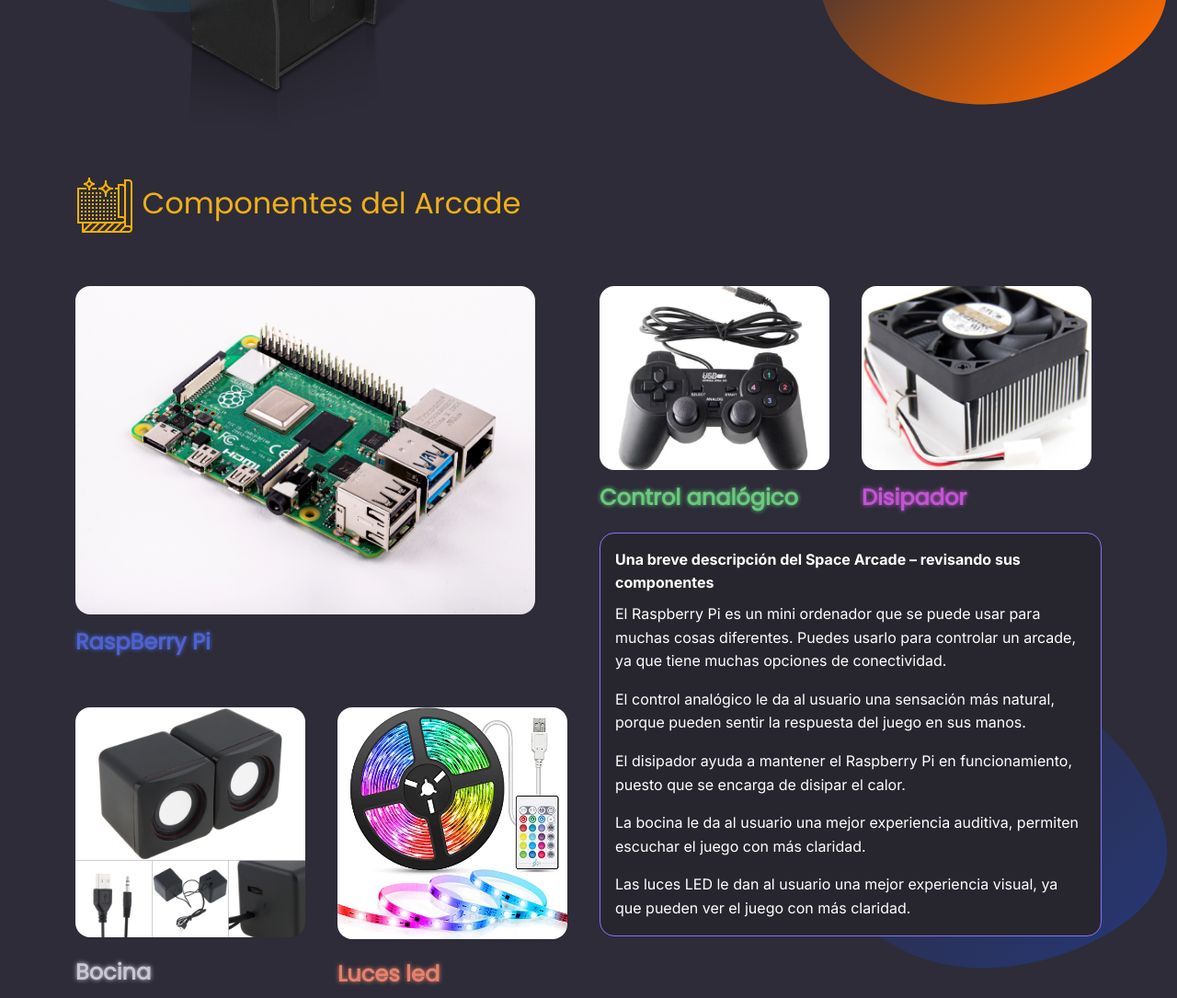
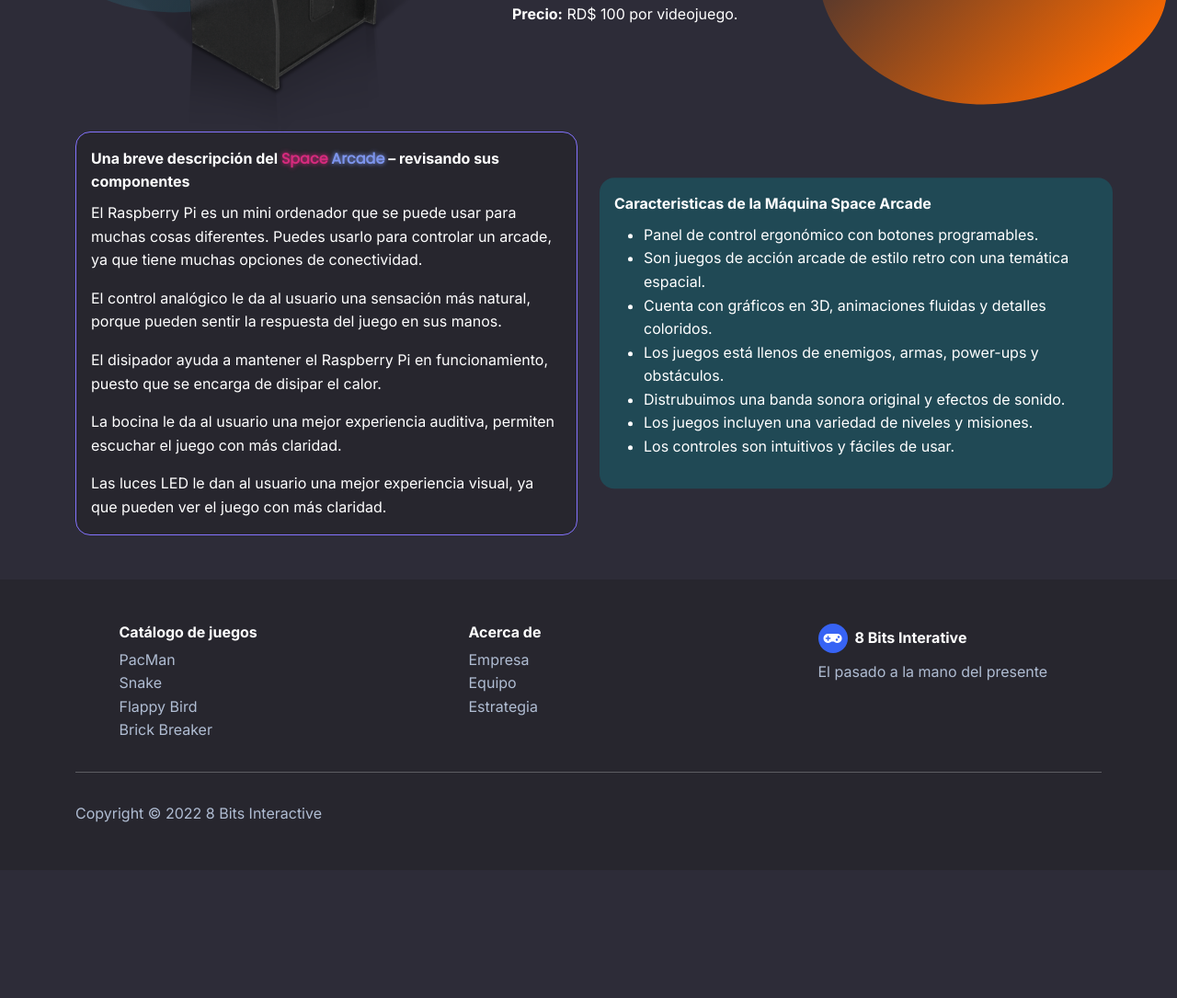
Before and after one commit to bitToQubits/arcade-juegos-informatica, a plain HTML site: page productos.html in a window 1280 px wide. Shown: the part 437-1522 px from the top of the page at 92% size. After the commit the page ends 1383 px from the top, so only its background shows below. Drawn offline with Linux system fonts and the light colour scheme.

Commit message:
Eliminando imagenes de componentes y reemplandolas.

```diff
--- a/productos.html
+++ b/productos.html
@@ -21,6 +21,7 @@
 .cropped-245{
     height: 200px;
     object-fit: cover;
+
 }
 hr.neon-hr {
   border: 5px solid #ff0000;
@@ -34,18 +35,21 @@ hr.neon-hr {
   0%{box-shadow: 0 0 2px red;}
   50%{box-shadow: 0 0 8px red;}
   100%{box-shadow: 0 0 2px red;}
+
 }
 
 @-webkit-keyframes glow {
   0%{box-shadow: 0 0 2px red;}
   50%{box-shadow: 0 0 8px red;}
   100%{box-shadow: 0 0 2px red;}
+
 }
 
 @keyframes glowMinor {
   0%{box-shadow: 0 0 2px black;}
   50%{box-shadow: 0 0 8px black;}
   100%{box-shadow: 0 0 2px black;}
+
 }
 
 @-webkit-keyframes glowMinor {
@@ -91,18 +95,15 @@ hr.neon-hr {
 }
 
 .blob-section{
-    background-image: url('assets/img/products/blob\ cyan.svg'), url('assets/img/products/blob\ anaranjada.svg'), url('assets/img/products/blob\ azul.svg');
+    background-image: url('assets/img/products/blob\ cyan.svg'), url('assets/img/products/blob\ anaranjada.svg');
     transition: background-image 3s;
-    background-position: left top,right top,right bottom;
+    background-position: left top,right top;
     background-size: 400px, 400px 600px;
     background-repeat: no-repeat;
 }
 
 @media screen and (min-width: 800px) {
-    .position-150{
-        margin-top: -190px;
-        border: 1px solid #8473ff;
-    }
+
 }
 
 </style>
@@ -151,10 +152,63 @@ hr.neon-hr {
                             <p data-aos="fade-down" data-aos-delay="1600" data-aos-once="true">
                                 Puedes jugar, Pacman, Snake, Flappy Bird y hasta Brick Breaker en el.
                             </p>
+                            <p data-aos="fade-down" data-aos-delay="1600" data-aos-once="true">
+                                <b>Precio:</b> RD$ 100 por videojuego.
+                            </p>
                         </div>
                 </div>
-                <div class="col-md-12 pb-5 pt-5">
-                    <!--<hr class="neon-hr" data-aos="fade-down" data-aos-once="true">-->
+                <div class="col-md-6" data-aos="fade-down" data-aos-once="true">
+                        <div class="card bg-dark" style="border: 1px solid #8473ff;">
+                            <div class="card-body">
+                                <p class="fw-bold text-white card-text mb-2">
+                                    Una breve descripción del
+                                    <span style="text-shadow: 0px 0px 5px #d62a7d;color: #d62a7d;font-weight: bold;font-family: Poppins, sans-serif;">Space</span>
+                                    <span style="text-shadow: 0px 0px 5px #7d95ed;color: #7d95ed;font-weight: bold;font-family: Poppins, sans-serif;">Arcade</span> – revisando sus componentes
+                                </p>
+                                <p class="card-text">
+                                    El Raspberry Pi es un mini ordenador que se puede usar para muchas cosas
+                                    diferentes. Puedes usarlo para controlar un arcade, ya que tiene muchas opciones
+                                    de conectividad.
+                                </p>
+                                <p class="card-text">
+                                    El control analógico le da al usuario una sensación más natural,
+                                    porque pueden sentir la respuesta del juego en sus manos.
+                                </p>
+                                <p class="card-text">
+                                    El disipador ayuda a mantener el Raspberry Pi en funcionamiento,
+                                    puesto que se encarga de disipar el calor.
+                                </p>
+                                <p class="card-text">
+                                    La bocina le da al usuario una mejor experiencia auditiva, permiten
+                                    escuchar el juego con más claridad.
+                                </p>
+                                <p class="card-text">
+                                    Las luces LED le dan al usuario
+                                    una mejor experiencia visual, ya que pueden ver el juego con más claridad.
+                                </p>
+                            </div>
+                    </div>
+                </div>
+                <div class="col-md-6" data-aos="fade-down" data-aos-once="true">
+                    <div class="card bg-info-light verticalmente-centrado">
+                        <div class="card-body">
+                            <p class="fw-bold text-white card-text mb-2">
+                                Caracteristicas de la Máquina Space Arcade</span>
+                            </p>
+                            <ul>
+                                <li>Panel de control ergonómico con botones programables.</li>
+                                <li>Son juegos de acción arcade de estilo retro con una temática espacial.  </li>
+                                <li>Cuenta con gráficos en 3D, animaciones fluidas y detalles coloridos.</li>
+                                <li>Los juegos está llenos de enemigos, armas, power-ups y obstáculos.</li>
+                                <li>Distrubuimos una banda sonora original y efectos de sonido.</li>
+                                <li>Los juegos incluyen una variedad de niveles y misiones.</li>
+                                <li>Los controles son intuitivos y fáciles de usar.</li>
+                            </ul>
+                        </div>
+                    </div>
+                </div>
+                <!--<div class="col-md-12 pb-5 pt-5">
+                    <hr class="neon-hr" data-aos="fade-down" data-aos-once="true">
                     <h2 data-aos="fade-down" data-aos-delay="300" data-aos-once="true" style="color: #f0af19; font-family: Poppins, sans-serif;" data-aos="fade-down" data-aos-once="true">
                         <img src="assets/img/products/componentes.png" alt="">
                         Componentes del Arcade
@@ -189,35 +243,7 @@ hr.neon-hr {
                         <h4 style="text-shadow: 0px 0px 5px #e5816d;color: #e5816d;font-weight: bold;font-family: Poppins, sans-serif;" class="pt-4">
                             Luces led
                         </h4>
-                    </div>
-                    <div class="col-md-6" data-aos="fade-down" data-aos-delay="600" data-aos-once="true">
-                        <div class="card bg-dark position-150">
-                            <div class="card-body">
-                                <p class="fw-bold text-white card-text mb-2">Una breve descripción del Space Arcade – revisando sus componentes</p>
-                                <p class="card-text">
-                                    El Raspberry Pi es un mini ordenador que se puede usar para muchas cosas
-                                    diferentes. Puedes usarlo para controlar un arcade, ya que tiene muchas opciones
-                                    de conectividad.
-                                </p>
-                                <p class="card-text">
-                                    El control analógico le da al usuario una sensación más natural,
-                                    porque pueden sentir la respuesta del juego en sus manos.
-                                </p>
-                                <p class="card-text">
-                                    El disipador ayuda a mantener el Raspberry Pi en funcionamiento,
-                                    puesto que se encarga de disipar el calor.
-                                </p>
-                                <p class="card-text">
-                                    La bocina le da al usuario una mejor experiencia auditiva, permiten
-                                    escuchar el juego con más claridad.
-                                </p>
-                                <p class="card-text">
-                                    Las luces LED le dan al usuario
-                                    una mejor experiencia visual, ya que pueden ver el juego con más claridad.
-                                </p>
-                            </div>
-                        </div>
-                    </div>
+                    </div>-->
             </div>
             <!--<div class="row row-cols-1 row-cols-md-2 mx-auto" style="max-width: 900px;">
                 <div class="col mb-4">
```
